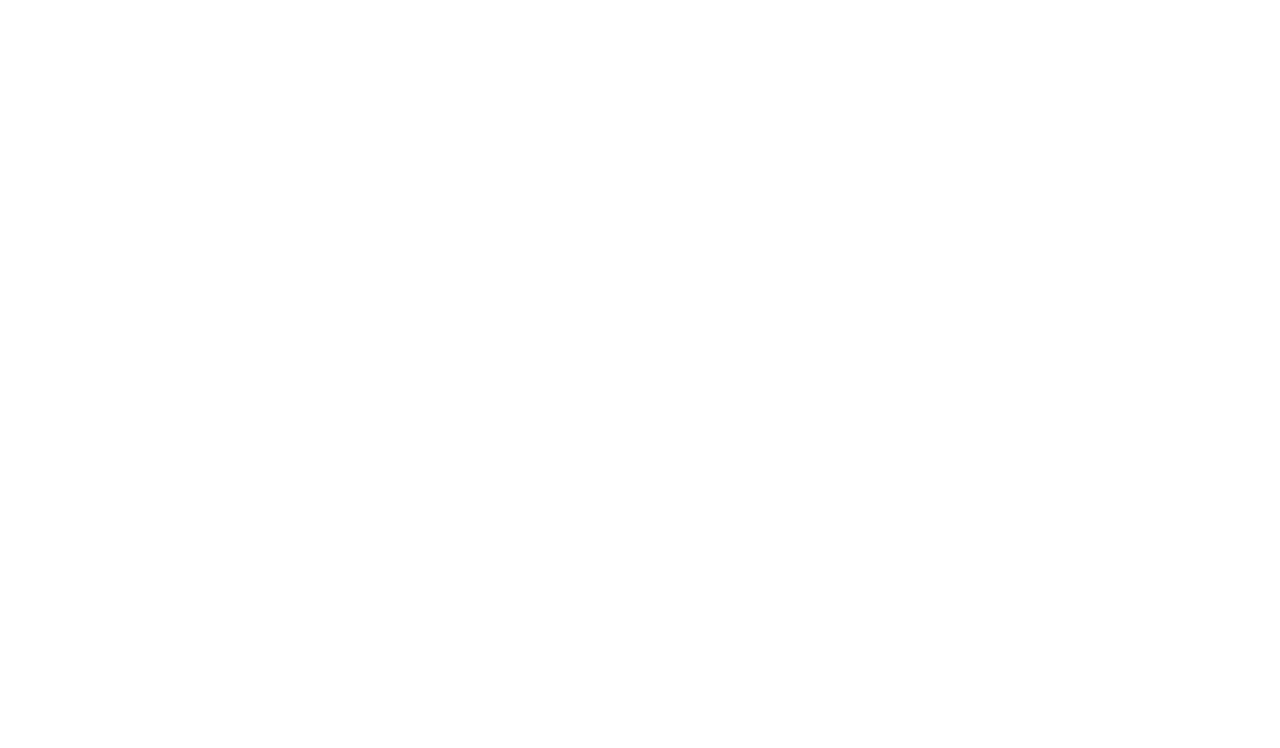
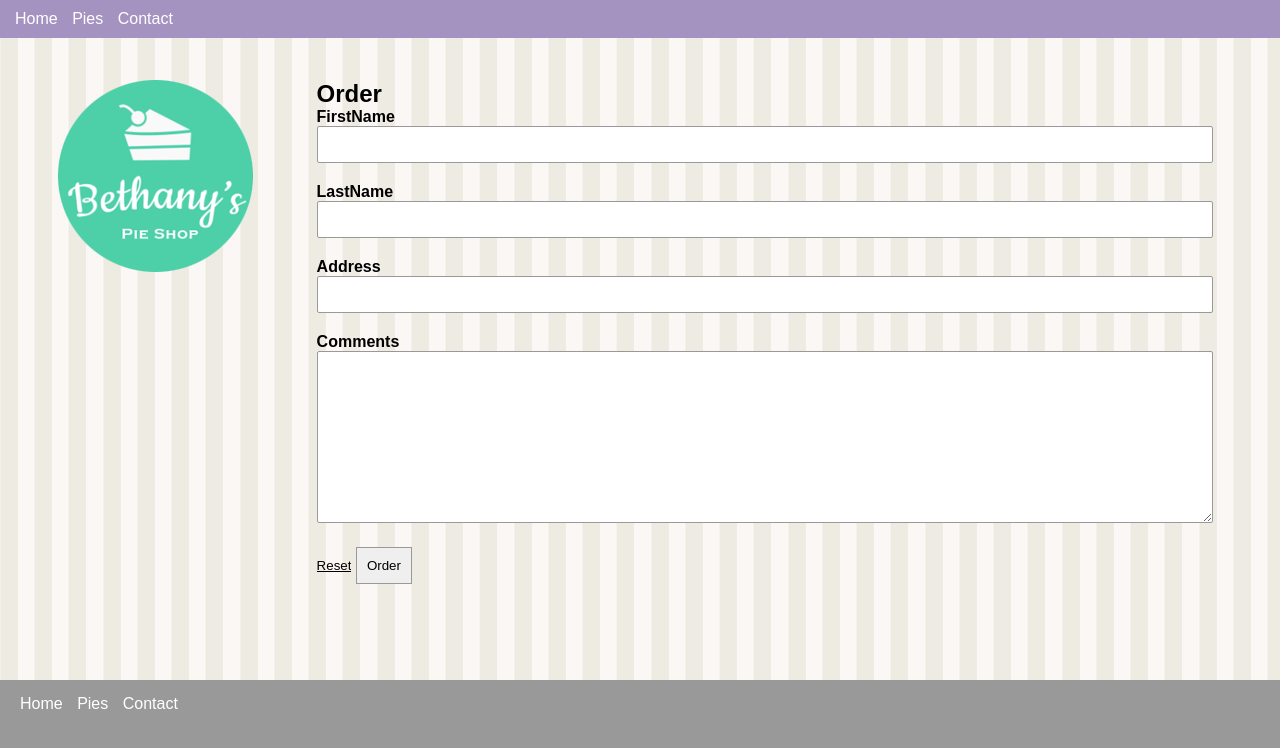
Before and after one commit to standardgit/Pieweb, a plain HTML site: page html-css-javascript-getting-started-start/order.html in a window 1280 px wide. Drawn offline with Linux system fonts and the light colour scheme.

Commit message:
Adding the order page.

```diff
--- a/html-css-javascript-getting-started-start/order.html
+++ b/html-css-javascript-getting-started-start/order.html
@@ -0,0 +1,111 @@
+<!DOCTYPE html>
+<html lang="en">
+<head>
+    <meta charset="UTF-8">
+    <meta name="viewport" content="width=device-width, initial-scale=1.0">
+    <title>PieShop</title>
+    <link rel="stylesheet" href="site.css" type="text/css">
+   <style>
+       .input-group {
+           margin-bottom: 20px;
+       }
+       .input-group input,
+       .input-group textarea {
+           padding: 10px;
+           border: solid 1px #999;
+           border-radius: 2px;
+           width: 100%;
+       }
+       label {
+           font-weight: 600;
+       }
+       input[type="reset"] {
+           background: transparent;
+           border: 0;
+           text-decoration: underline;
+           cursor: pointer;
+       }
+       input[type="submit"] {
+           border: solid 1px #999;
+           padding: 10px;
+       }
+   </style>
+</head>
+<body>
+    <header>
+        <nav>
+            <ul>
+                <li><a href="index.html">Home</a></li>
+                <li><a href=pies.html>Pies</a></li>
+                <li><a href="contact.html">Contact</a></li>
+            </ul>
+        </nav>
+    </header>
+
+    <main>
+        <aside><img src="images/logo.png" alt="Bethany's pie shop"></aside>
+        <article>
+            <h1>Order</h1>
+
+
+            <form action="http://localhost:5500/api/post" method="POST">
+                <div class="input-group">
+                    <div><label for="first-name">FirstName</label></div>
+                    <div class=""><input type="text" name="first-name" id="first-name"></div>
+                </div>
+
+                <div class="input-group">
+                    <div><label for="last-name">LastName</label></div>
+                    <div class=""><input type="text" name="last-name" id="last-name"></div>
+                </div>
+
+                <div class="input-group">
+                    <div><label for="adress">Address</label></div>
+                    <div class=""><input type="text" name="adress" id="adress"></div>
+                </div>
+                <div class="input-group">
+                    <div><label for="comments">Comments</label></div>
+                    <div class="">
+                        <textarea name="comments" id="comments" cols="30" rows="10"></textarea>
+                    </div>
+                </div>
+                <input type="reset" value="Reset">
+                <input type="submit" value="Order">
+            </form>
+        </article>
+    </main>
+    <footer>
+        <nav>
+            <ul>
+                <li><a href="/">Home</a></li>
+                <li><a href=pies.html>Pies</a></li>
+                <li><a href="contact.html">Contact</a></li>
+            </ul>
+        </nav>
+    </footer>
+</body>
+<script>
+    window.addEventListener("DOMContentLoaded", function(e) {
+
+        const order = localStorage.getItem("order");
+
+        if (order) {
+            const pieOrder = JSON.parse(order);
+
+            const pie = document.querySelector(".pie");
+
+            const title = pie.querySelector(".title");
+            const price = pie.querySelector(".price");
+            const desc =pie.querySelector(".desc");
+
+            title.innerText = pieOrder.title;
+            price.innerText = pieOrder.price;
+            desc.innerText = pieOrder.desc
+
+            const img = pie.querySelector("img");
+            img.setAttribute("src", `images/${pieOrder.id}.png`);
+            img.setAttribute("alt", pieOrder.title);
+        }
+    })
+</script>
+</html>
--- a/html-css-javascript-getting-started-start/site.css
+++ b/html-css-javascript-getting-started-start/site.css
@@ -96,7 +96,7 @@ article {
     border: solid 1px #ccc;
 }
 
-.pir img {
+.pie img {
     width: 100px;
 }
 
@@ -105,13 +105,14 @@ article {
 }
 
 .pie .columns {
-    width: 100px;
+    width: 100%;
+
 }
 
 .pie .price {
     text-align: right;
 }
-.pie .columnsdiv {
+.pie .columns div {
     width: 50%;
 }
 .pie button {
```
Also changed, not shown: html-css-javascript-getting-started-start/contact.html (+1 -1 lines), html-css-javascript-getting-started-start/index.html (+1 -1 lines), html-css-javascript-getting-started-start/pies.html (+28 -2 lines), 1 other file.
